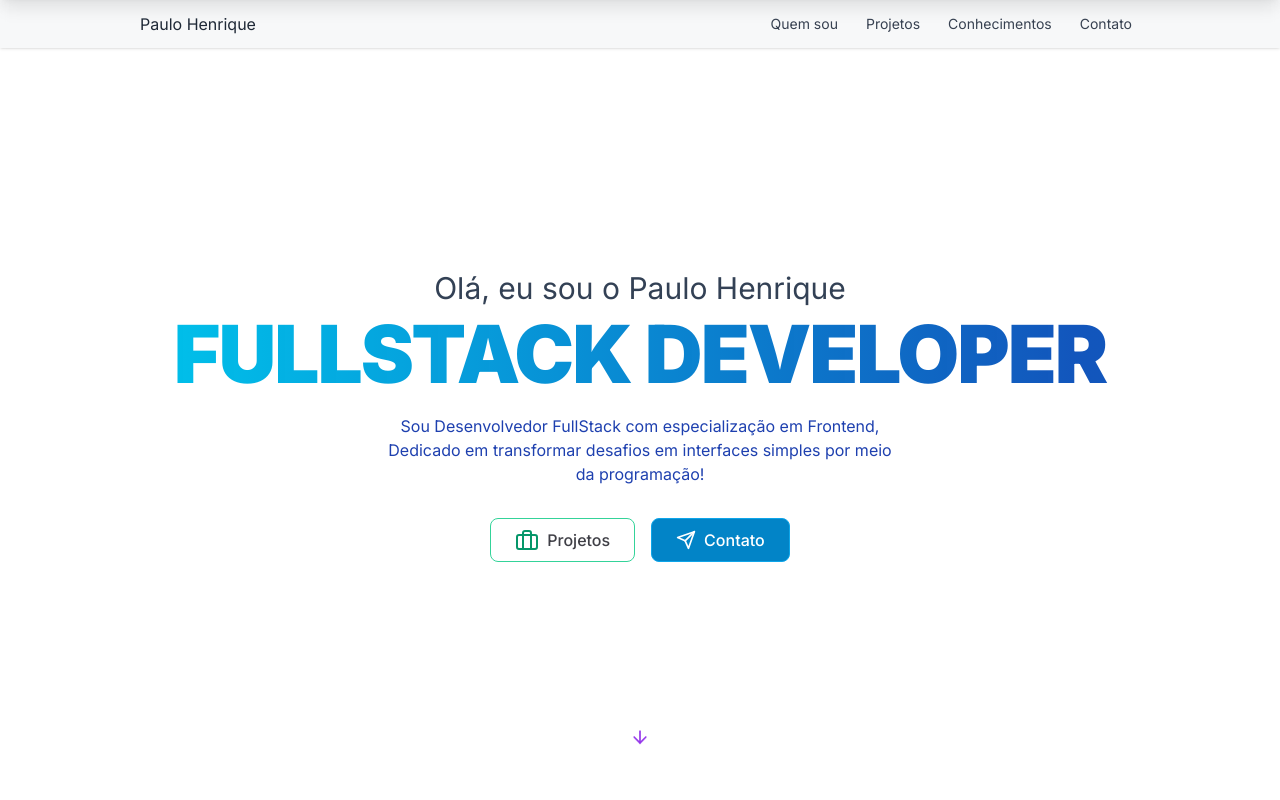
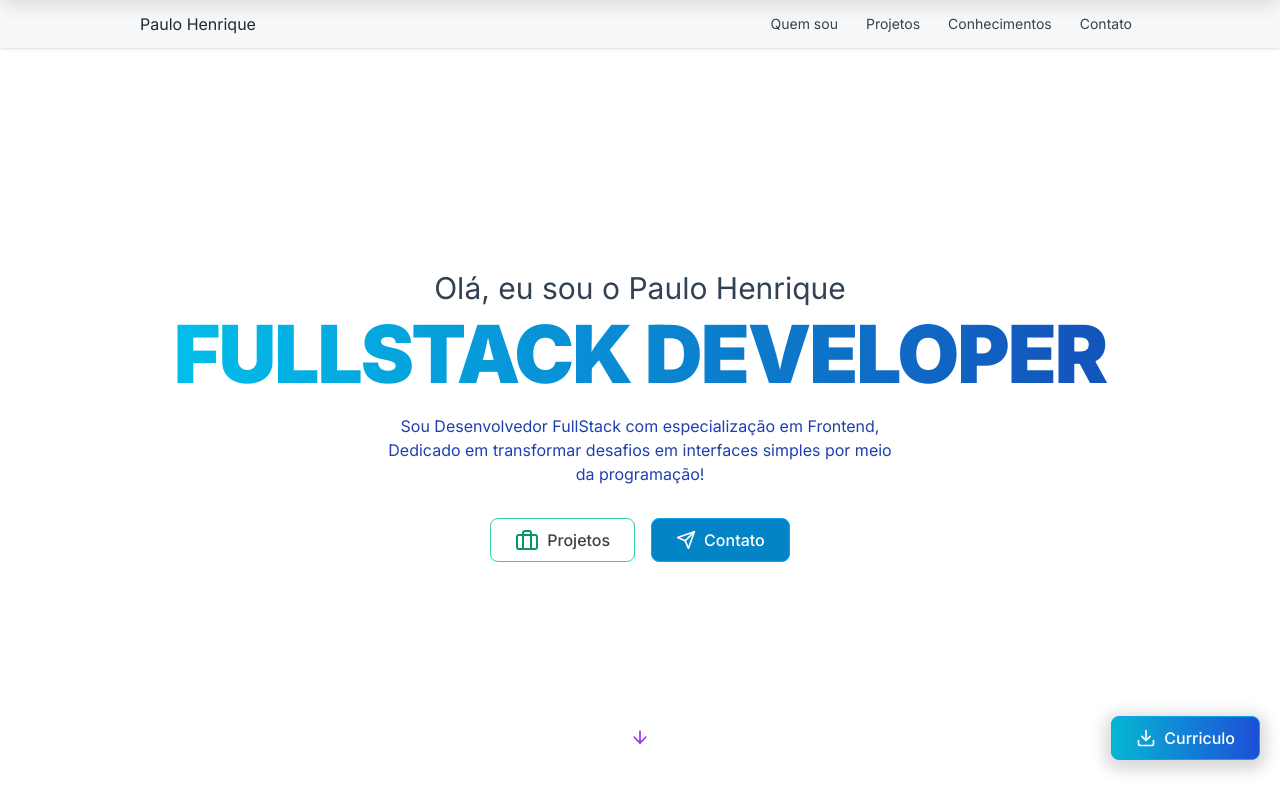
Before and after one commit to phpaulohenrique/portfolio, a Next.js app: page / in a window 1280 px wide. Shown: the top 800 px of the page. Built offline with nearby package versions, Linux system fonts and the light colour scheme.

Commit message:
feat/resume

```diff
--- a/app/page.tsx
+++ b/app/page.tsx
@@ -5,7 +5,7 @@ import { Projects } from './components/Sections/Projects'
 import { Knowledge } from './components/Sections/Knowledge'
 import { Contact } from './components/Sections/Contact'
 import { ButtonLink } from './components/Button/Button'
-import { ArrowDown, Briefcase, Menu, Send, X } from 'lucide-react'
+import { ArrowDown, Briefcase, Download, Menu, Send, X } from 'lucide-react'
 import { useState } from 'react'
 import { LinesAnimation } from './components/LinesAnimation'
 import { Fade, Slide } from 'react-awesome-reveal'
@@ -130,6 +130,16 @@ export default function Home() {
                 </main>
 
                 <footer className="h-20 border border-gray-300"></footer>
+
+                <ButtonLink
+                    className="fixed  bottom-5 right-3 bg-gradient-to-r from-cyan-500 to-blue-700 shadow-[0px_4px_15px_6px_#00000028] md:bottom-10 md:right-5"
+                    variant="primary"
+                    href="/Curriculo-Paulo-Henrique-da-Silva-Melo-Desenvolvedor.pdf"
+                    target="_blank"
+                >
+                    <Download className="h-5 w-5 text-white " />
+                    <span className="">Curriculo</span>
+                </ButtonLink>
             </div>
         </>
     )
```
Also changed, not shown: 1 other file (tests, documents, lock files or other folders).
